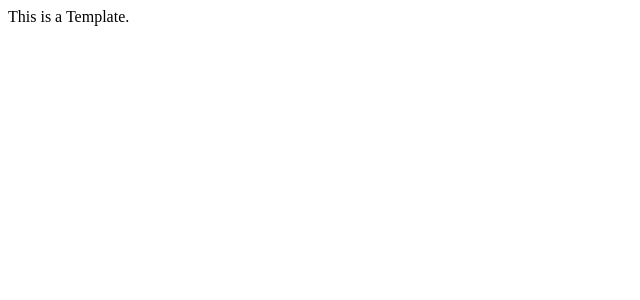
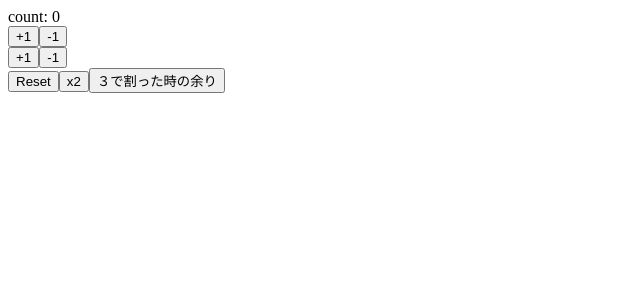
Before and after one commit to XionKannagi/react-hocks-101, a React (Create React App) app: page / in a window 1280 px wide. Shown: the top 300 px of the page, without its empty margins (0-640 px from the left). Built offline with nearby package versions, Linux system fonts and the light colour scheme.

Commit message:
click event implementation

```diff
--- a/src/App.js
+++ b/src/App.js
@@ -1,11 +1,39 @@
-import React from 'react';
+import React, { useState } from 'react';
 
 const App = () => {
+  const [count, setCount] = useState(0);
+
+  const increment = () => setCount(count + 1);
+  const decrement = () => setCount(count - 1);
+
+  const increment2 = () => setCount(previousCount => previousCount + 1);
+  const decrement2 = () => setCount(previousCount => previousCount - 1);
+
+  const reset = () => setCount(0);
+
+  const double = () => setCount(count * 2);
+
+  const check3 = () => setCount(count % 3 === 0 ? count / 3: count);
+
   return(
-    <div>
-      This is a Template.
-    </div>
-  )
+    <>
+      <div>count: {count}</div>
+      <div>
+        <button onClick={increment}>+1</button>
+        <button onClick={decrement}>-1</button>
+      </div>
+      <div>
+        <button onClick={increment2}>+1</button>
+        <button onClick={decrement2}>-1</button>
+      </div>
+      <div>
+        <button onClick={reset}>Reset</button>
+        <button onClick={double}>x2</button>
+        <button onClick={check3}>３で割った時の余り</button>
+      </div>
+
+    </>
+  );
 }
 
 export default App;
```
